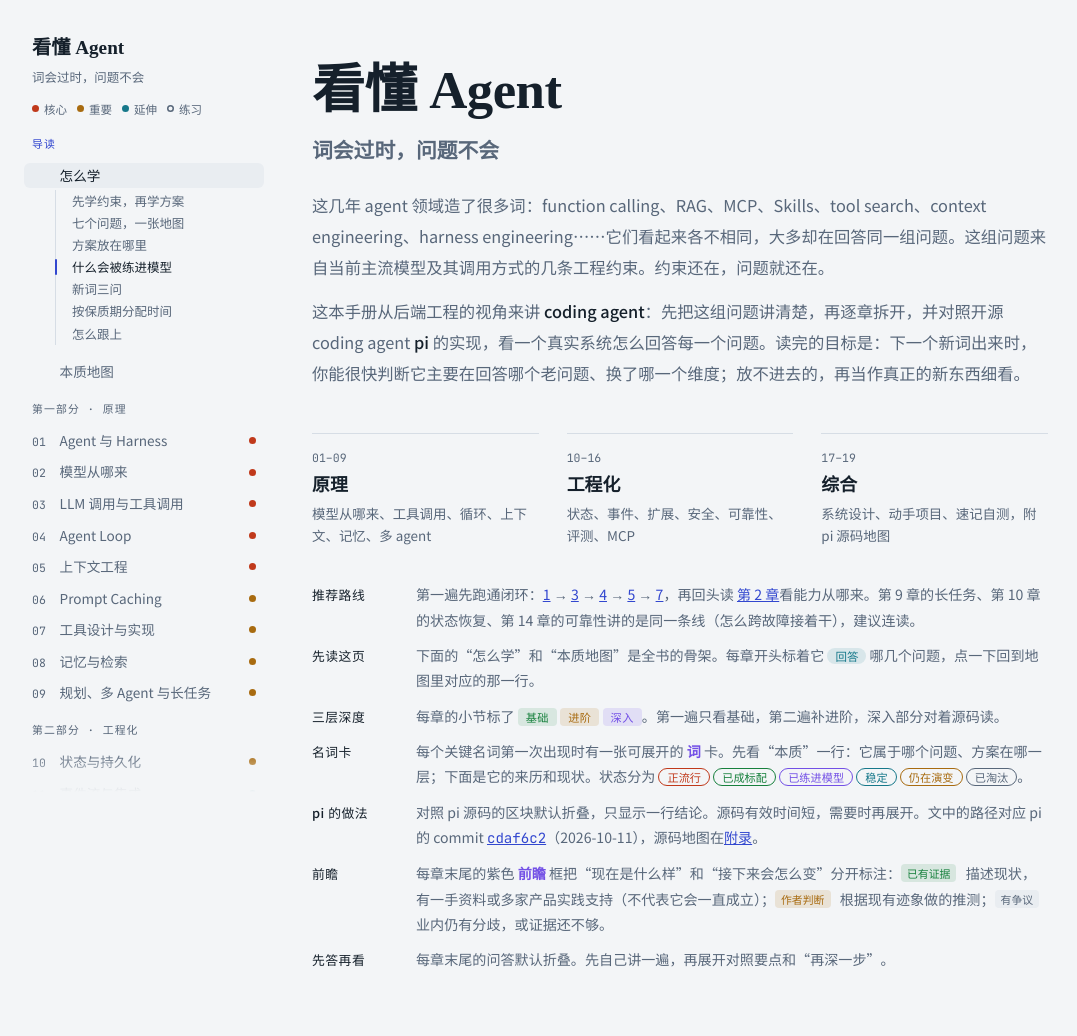
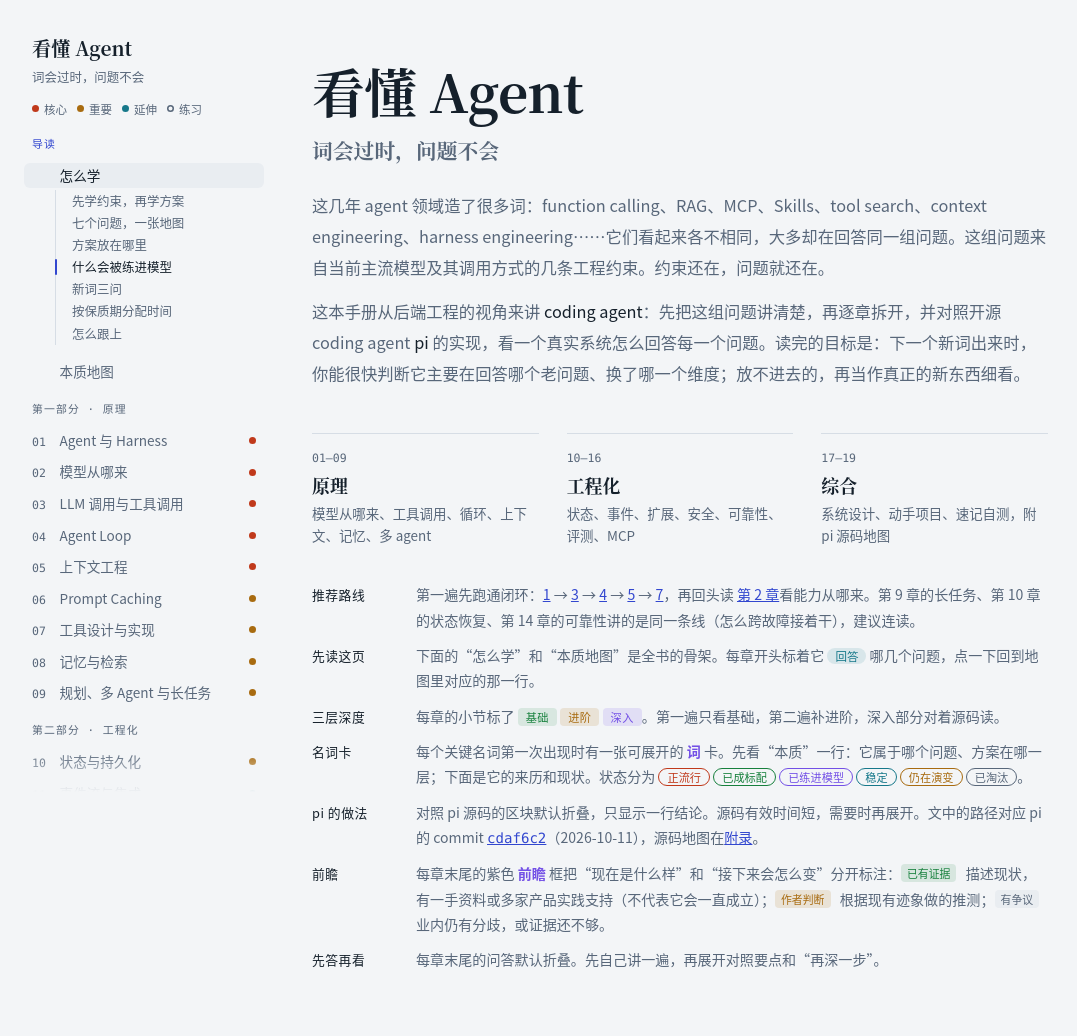
Before and after one commit to Jerremiz/agent-notes, a plain HTML site: page index.html in a window 1280 px wide. Shown: the top 1036 px of the page, without its empty margins (100-1177 px from the left). Drawn offline with Linux system fonts and the light colour scheme.

Commit message:
style: use system font stacks instead of Google Fonts
Drop the Google Fonts preconnect and stylesheet links from all pages so the
guide loads no remote resources. Font stacks now cover installed fonts on
macOS, Windows and Linux; headings fall back to Microsoft YaHei bold on
Windows instead of SimSun with synthesized bold.

```diff
--- a/assets/guide.css
+++ b/assets/guide.css
@@ -8,9 +8,9 @@
   --l1:#17803D; --l2:#A86B10; --l3:#7350E6;
   --pi-bg:#F6F7FE; --pi-head:#E7EAFB; --pi-line:#C3CAF2; --pi-ink:#2A3BB8;
   --code-bg:#1B2430; --code-ink:#DCE3EC; --code-dim:#7D8BA0; --code-hl:#2D3B55; --code-k:#C3A6FF; --code-s:#9BD48E;
-  --f-display:"Noto Serif SC","Songti SC","SimSun",serif;
-  --f-body:"Noto Sans SC","PingFang SC","Microsoft YaHei",system-ui,sans-serif;
-  --f-mono:"JetBrains Mono",ui-monospace,"Cascadia Code",Consolas,monospace;
+  --f-display:"Songti SC","Noto Serif CJK SC","Source Han Serif SC","PingFang SC","Microsoft YaHei",sans-serif;
+  --f-body:"PingFang SC","Hiragino Sans GB","Microsoft YaHei","Noto Sans CJK SC","Source Han Sans SC","WenQuanYi Micro Hei",system-ui,sans-serif;
+  --f-mono:ui-monospace,"SF Mono",Menlo,"Cascadia Mono",Consolas,"DejaVu Sans Mono","Liberation Mono",monospace;
 }
 @media (prefers-color-scheme: dark){:root:not([data-theme="light"]){
   --bg:#0E1319; --surface:#151C24; --sunk:#1B242E; --ink:#E4E9EF; --muted:#93A1B2; --line:#283340;
--- a/index.html
+++ b/index.html
@@ -4,9 +4,6 @@
 <meta charset="utf-8">
 <meta name="viewport" content="width=device-width, initial-scale=1, viewport-fit=cover">
 <title>看懂 Agent</title>
-<link rel="preconnect" href="https://fonts.googleapis.com">
-<link rel="preconnect" href="https://fonts.gstatic.com" crossorigin>
-<link rel="stylesheet" href="https://fonts.googleapis.com/css2?family=Noto+Sans+SC:wght@400;500;700&family=Noto+Serif+SC:wght@600;900&family=JetBrains+Mono:wght@400;600&display=swap">
 <link rel="stylesheet" href="assets/guide.css">
 </head>
 <body>
```
Also changed, not shown: part1.html (+0 -3 lines), part2.html (+0 -3 lines), part3.html (+0 -3 lines).
